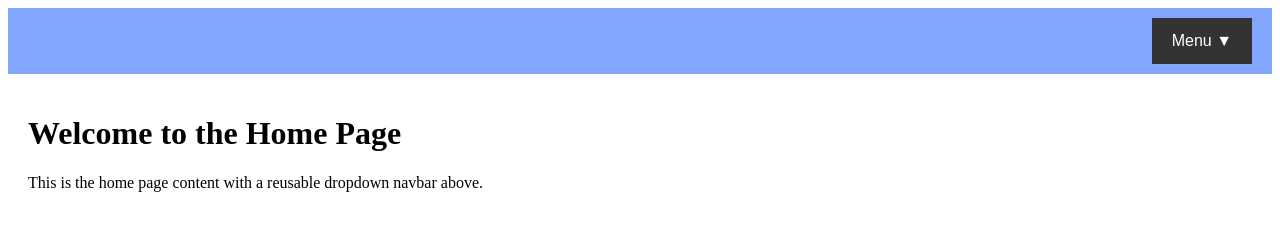
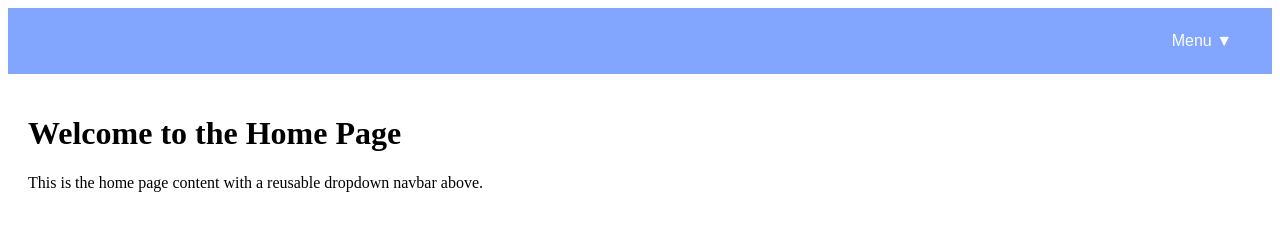
Before and after one commit to anni5701/anni5701.github.io, a plain HTML site: page home.html in a window 1280 px wide. Drawn offline with Linux system fonts and the light colour scheme.

Commit message:
Update navbar.html

```diff
--- a/navbar.html
+++ b/navbar.html
@@ -24,7 +24,7 @@
     }
 
     .dropbtn {
-        background-color: #333;
+        background-color: #82a6fe;
         color: white;
         padding: 14px 20px;
         border: none;
```
